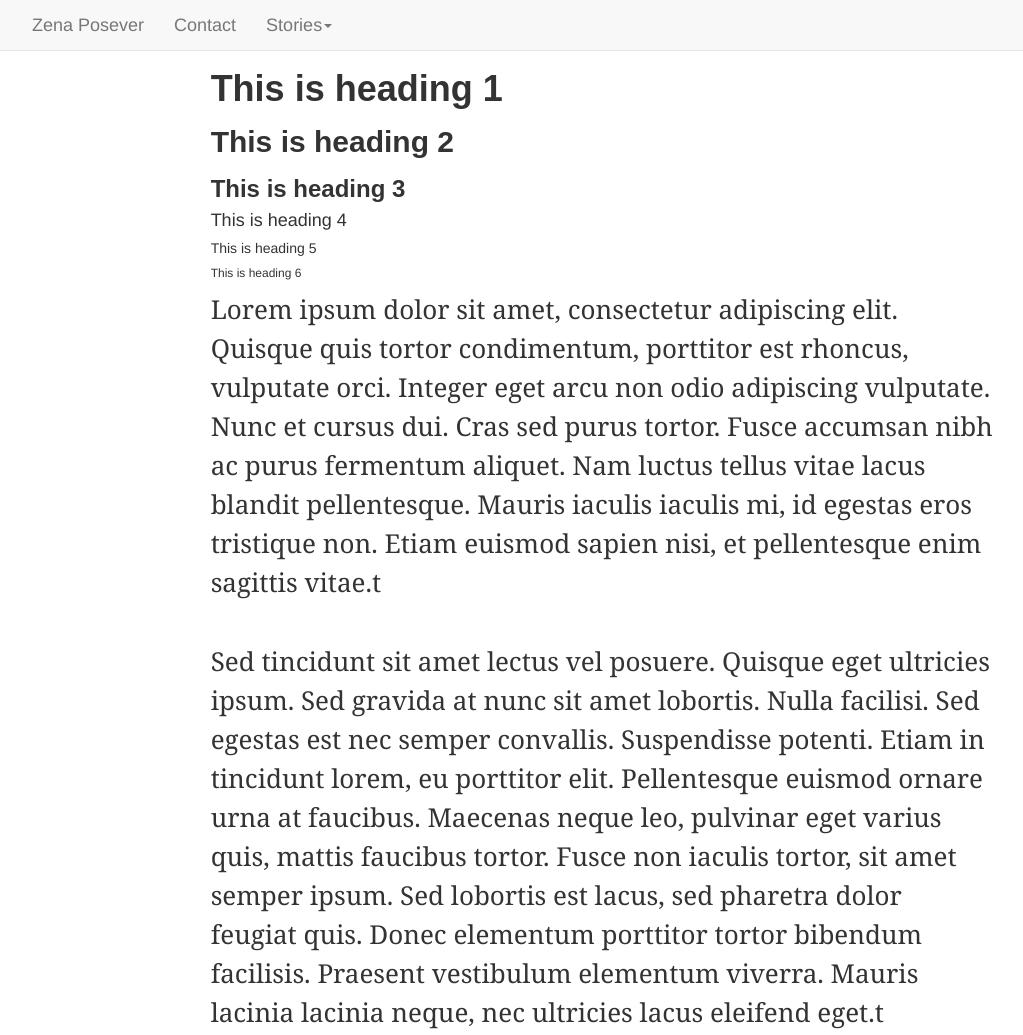
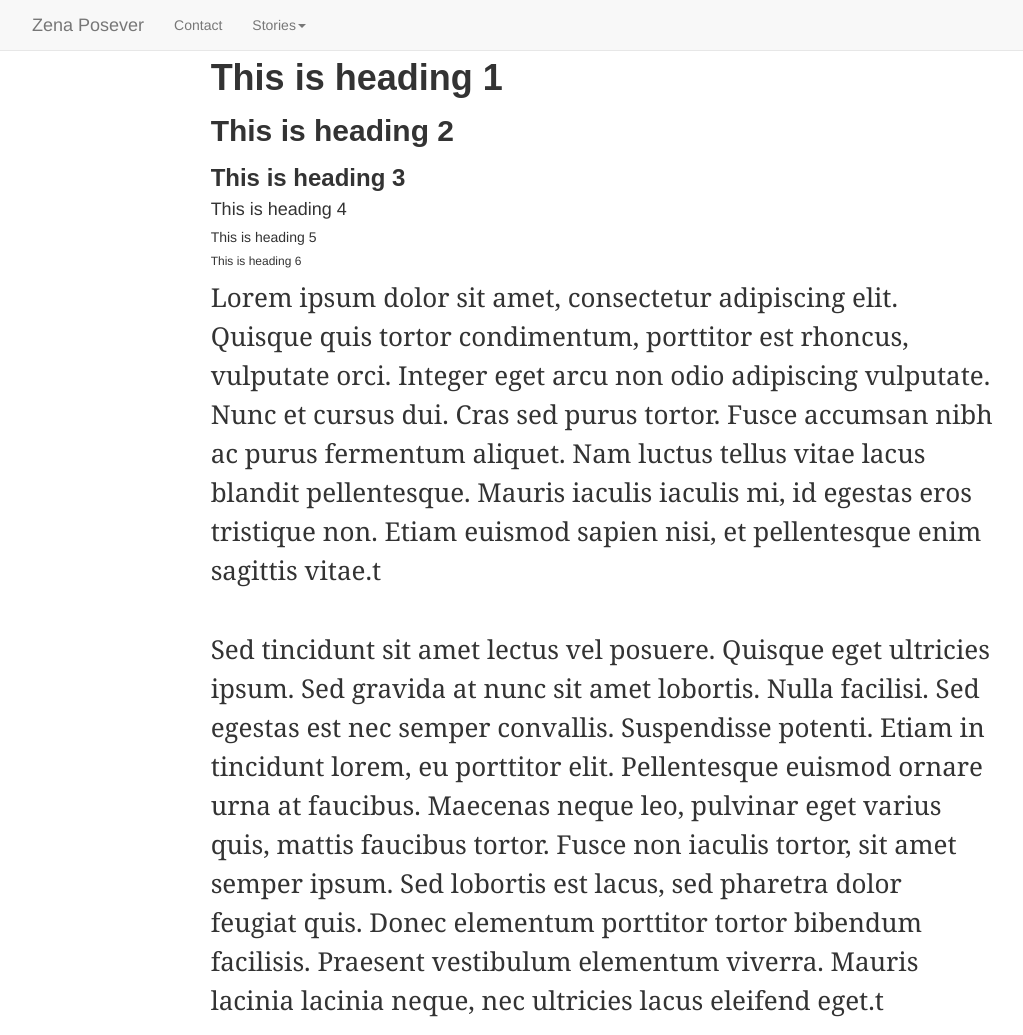
Before and after one commit to j99mac/zena-idea, a plain HTML site: page typography.html in a window 1280 px wide. Shown: the top 1035 px of the page, without its empty margins (38-1061 px from the left). Drawn offline with nearby package versions, Linux system fonts and the light colour scheme.

Commit message:
Update test.css

```diff
--- a/css/test.css
+++ b/css/test.css
@@ -114,17 +114,9 @@ footer  p{
 html, body {
     width: 100%;
     height: 100%;
-    webkit-text-size-adjust:auto;
-}
-
-body{
-    font-size: 18px;
-}
-
-.container {
-  margin-right: auto;
-  margin-left: auto;
-  *zoom: 1;
+    -webkit-text-size-adjust:auto;
+    -webkit-font-smoothing: antialiased;
+    *zoom: 1;
 }
 
 p {
```
